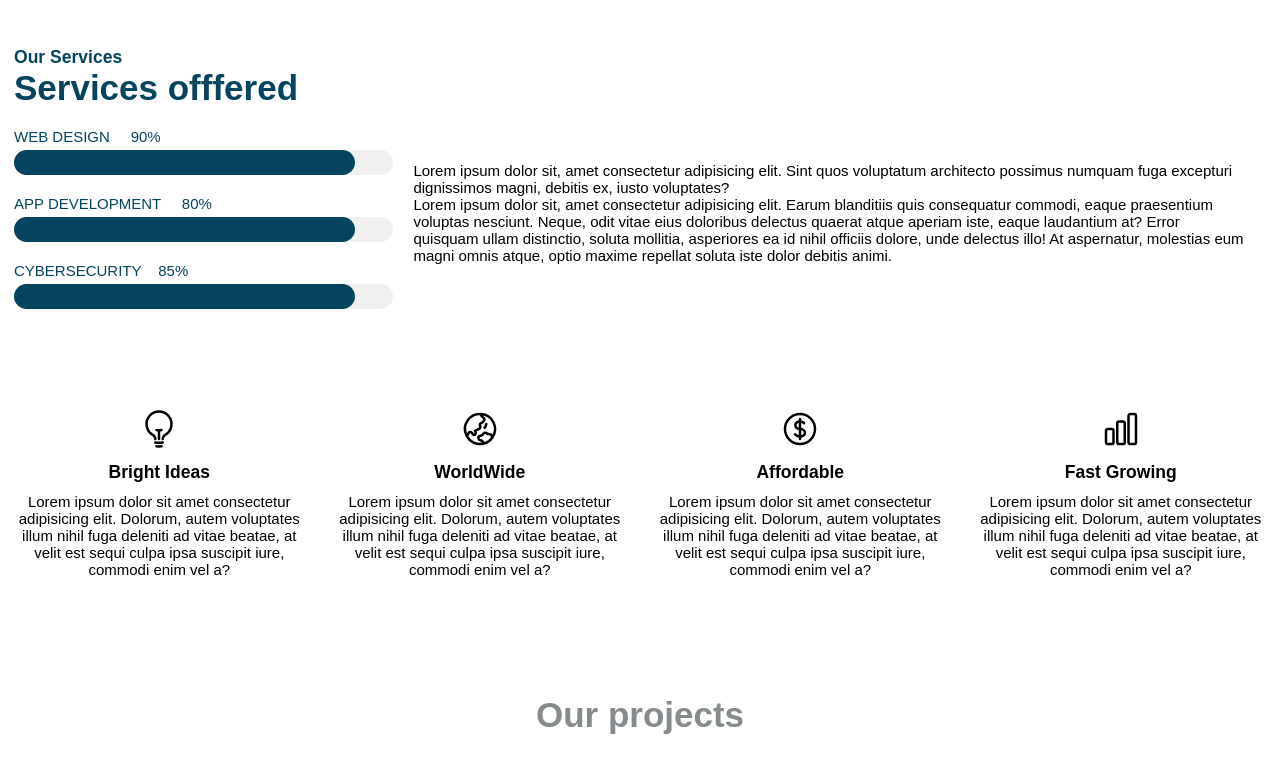
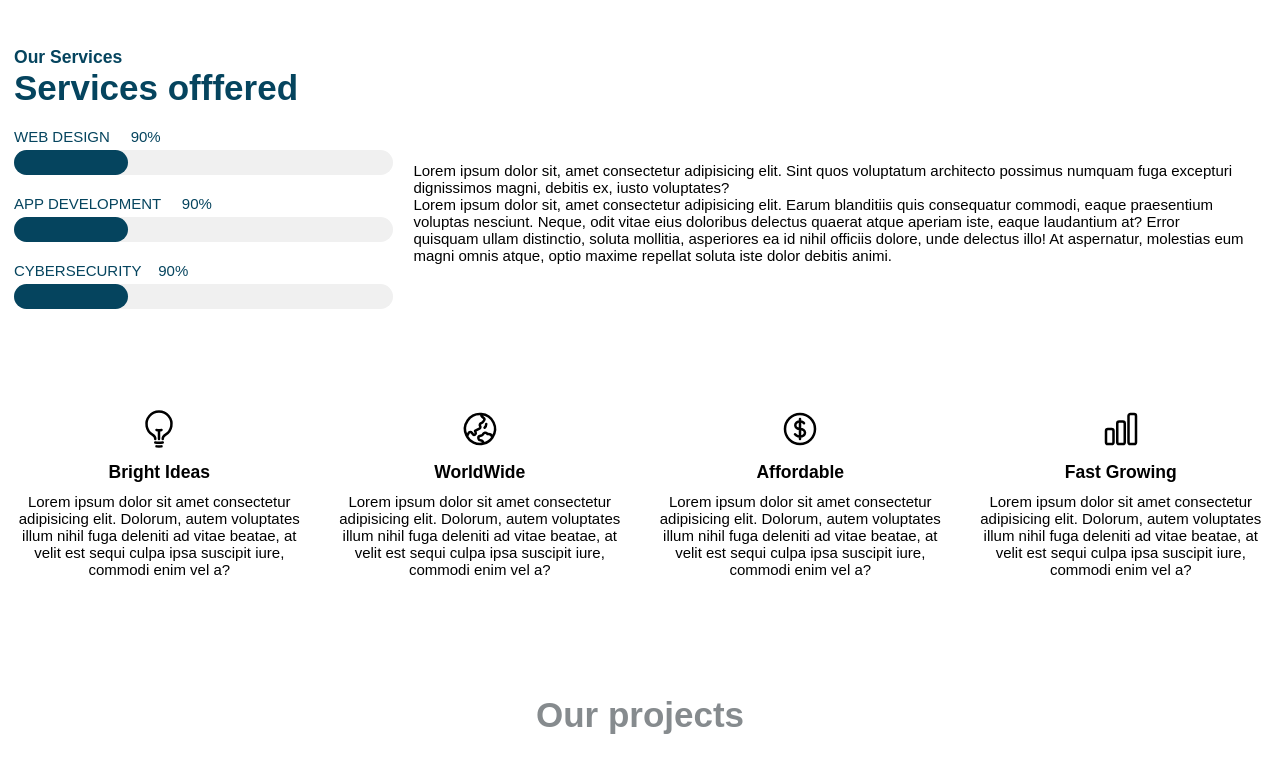
Before and after one commit to vnpranav/DI_Hackathon, a plain HTML site: page website/index.html in a window 1280 px wide. Shown: the part 1208-1970 px from the top of the page. Drawn offline with Linux system fonts and the light colour scheme.

Commit message:
final changes

```diff
--- a/website/css/style.css
+++ b/website/css/style.css
@@ -54,7 +54,8 @@ a{
     /* background image? */
     background-image: url(../images/background.jpg);
     background-repeat: none;
-    background-size: cover;
+    background-size: 100% 100%;
+    /* cover does not let it resize */
 }
 
 
--- a/website/index.html
+++ b/website/index.html
@@ -71,14 +71,14 @@
                             </div>
 
                             <div class="service_bar_wrapper">
-                                <p>APP DEVELOPMENT &nbsp; &nbsp; 80%</p>
+                                <p>APP DEVELOPMENT &nbsp; &nbsp; 90%</p>
                                 <div class="progress-bar">
                                     <div class="progress"></div>
                                 </div>
                             </div>
 
                             <div class="service_bar_wrapper">
-                                <p>CYBERSECURITY&nbsp; &nbsp; 85%</p>
+                                <p>CYBERSECURITY&nbsp; &nbsp; 90%</p>
                                 <div class="progress-bar">
                                     <div class="progress"></div>
                                 </div>
--- a/website/script.js
+++ b/website/script.js
@@ -7,16 +7,16 @@ function comingSoon(){
 // code for progress bar
 function animateProgressBar(progressBar, duration) {
     let progress = 0;
-    const increment = 1 / duration * 100; // Adjust the increment value for desired smoothness
+    const increment = (1 / duration) * 100; // Adjust the increment value for desired smoothness
 
     const interval = setInterval(() => {
       progress += increment;
       progressBar.style.width = `${progress}%`;
 
-      if (progress >= 90) {
+      if (progress >= 30) {
         clearInterval(interval);
       }
-    }, 10); // Adjust the interval duration for desired speed
+    }, 8); // Adjust the interval duration for desired speed
   }
 
   const progressBar = document.querySelectorAll('.progress');
--- a/website/toAdd.txt
+++ b/website/toAdd.txt
@@ -1,4 +1,4 @@
 1. hover animation on navbar items (and also gallery items) (done)
 2. scroll animation for smooth scrolling (done)
-3. pricing section
+3. pricing section (done)
 4. contact form validation using dom (done)
```
